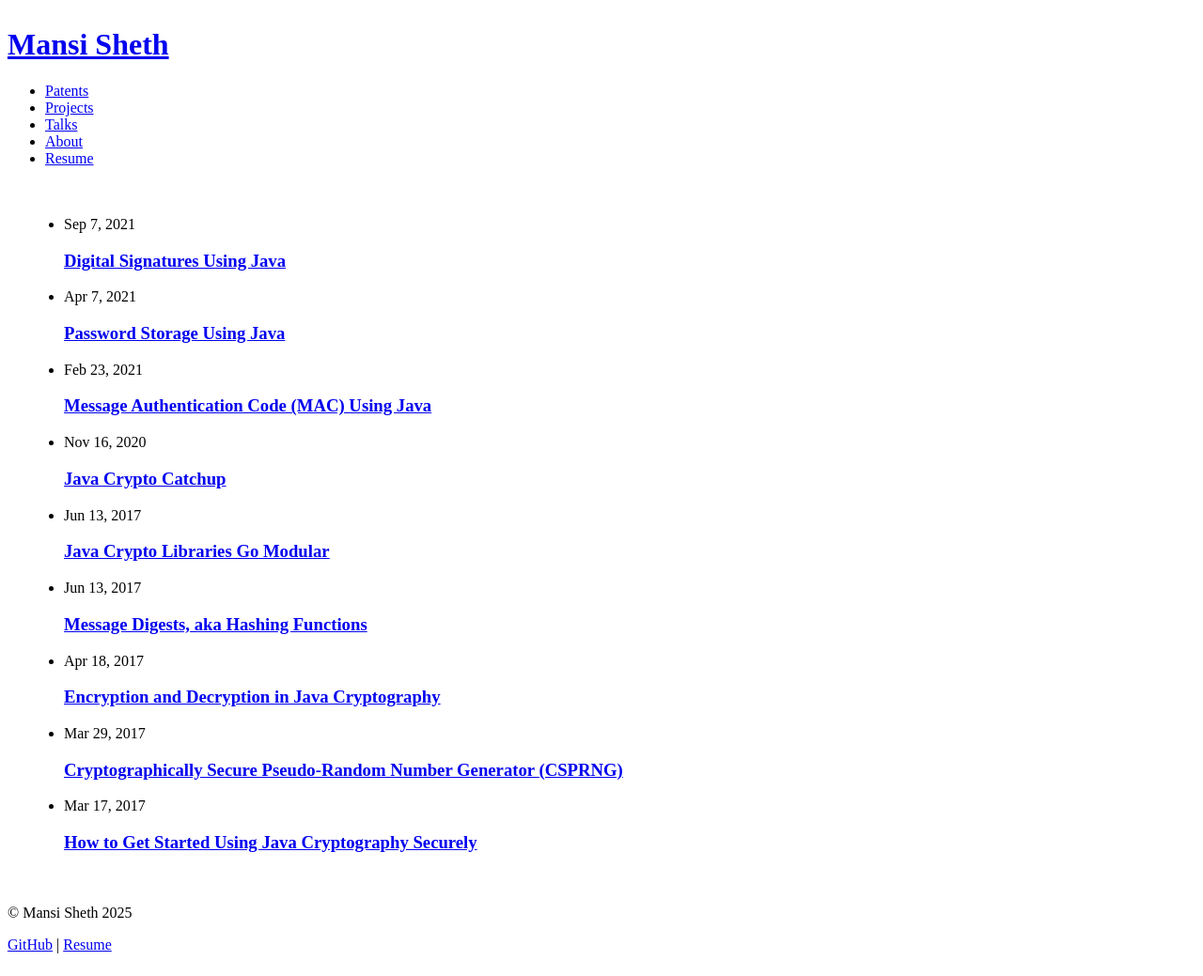
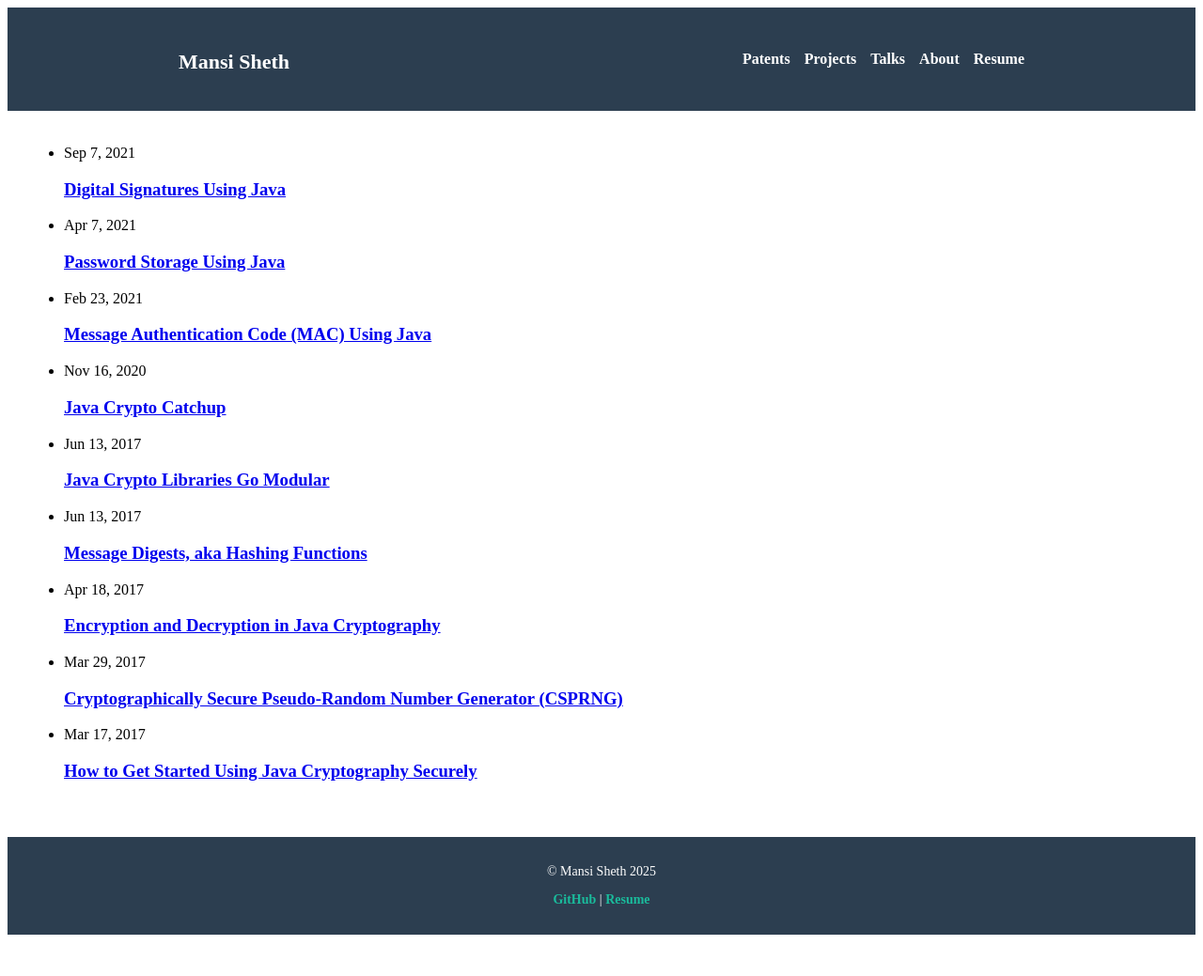
Before and after one commit to 1MansiS/1MansiS.github.io, a Jekyll site: the page built from index.markdown, in a window 1280 px wide. Shown: the whole page at 94% size. Built offline with Jekyll 4.4.1, drawn with Linux system fonts in a browser that asks for light colours; after the commit the page ends 1003 px from its top, so only the background shows below that.

Commit message:
Update main.css

```diff
--- a/assets/main.css
+++ b/assets/main.css
@@ -14,14 +14,69 @@ main {
     padding: 20px;
 }
 
-.sidebar {
-    flex: 1;
-    padding: 20px;
-    background: #f4f4f4;
+/* --- Header Styling --- */
+.site-header {
+    background: #2c3e50; /* Dark blue header */
+    color: white;
+    padding: 15px 0;
 }
 
-.footer {
+.site-header .container {
+    display: flex;
+    justify-content: space-between;
+    align-items: center;
+    max-width: 900px;
+    margin: 0 auto;
+    padding: 0 20px;
+}
+
+.site-title a {
+    font-size: 22px;
+    font-weight: bold;
+    text-decoration: none;
+    color: white;
+}
+
+.site-nav ul {
+    list-style: none;
+    display: flex;
+    gap: 15px;
+    padding: 0;
+    margin: 0;
+}
+
+.site-nav a {
+    color: white;
+    text-decoration: none;
+    font-size: 16px;
+    font-weight: bold;
+}
+
+.site-nav a:hover {
+    text-decoration: underline;
+}
+
+/* --- Footer Styling --- */
+.site-footer {
+    background: #2c3e50;
+    color: white;
     text-align: center;
-    padding: 10px;
-    background: #ddd;
+    padding: 15px 0;
+    font-size: 14px;
+    margin-top: 20px;
 }
+
+.site-footer a {
+    color: #1abc9c; /* Teal links */
+    text-decoration: none;
+    font-weight: bold;
+}
+
+.site-footer a:hover {
+    text-decoration: underline;
+}
+
+.footer-content {
+    max-width: 800px;
+    margin: 0 auto;
+}
```
